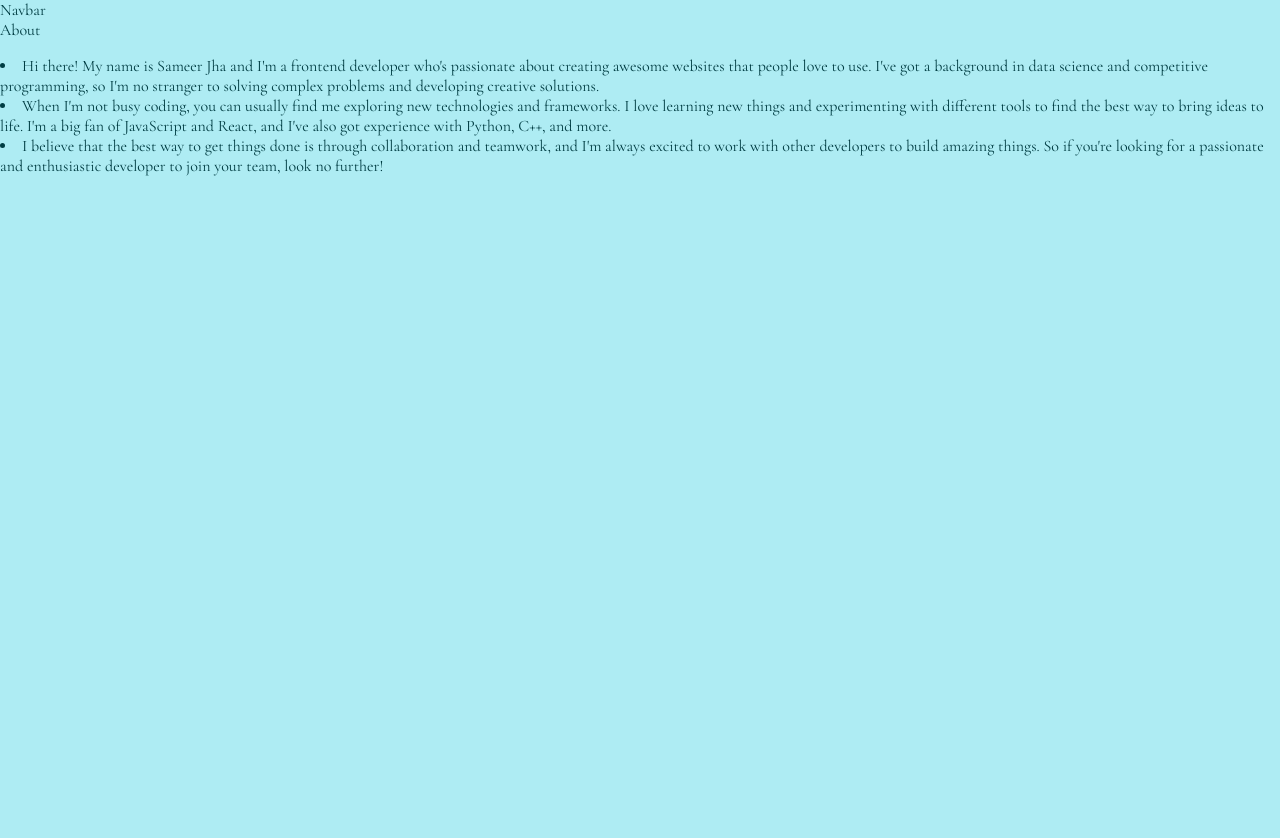
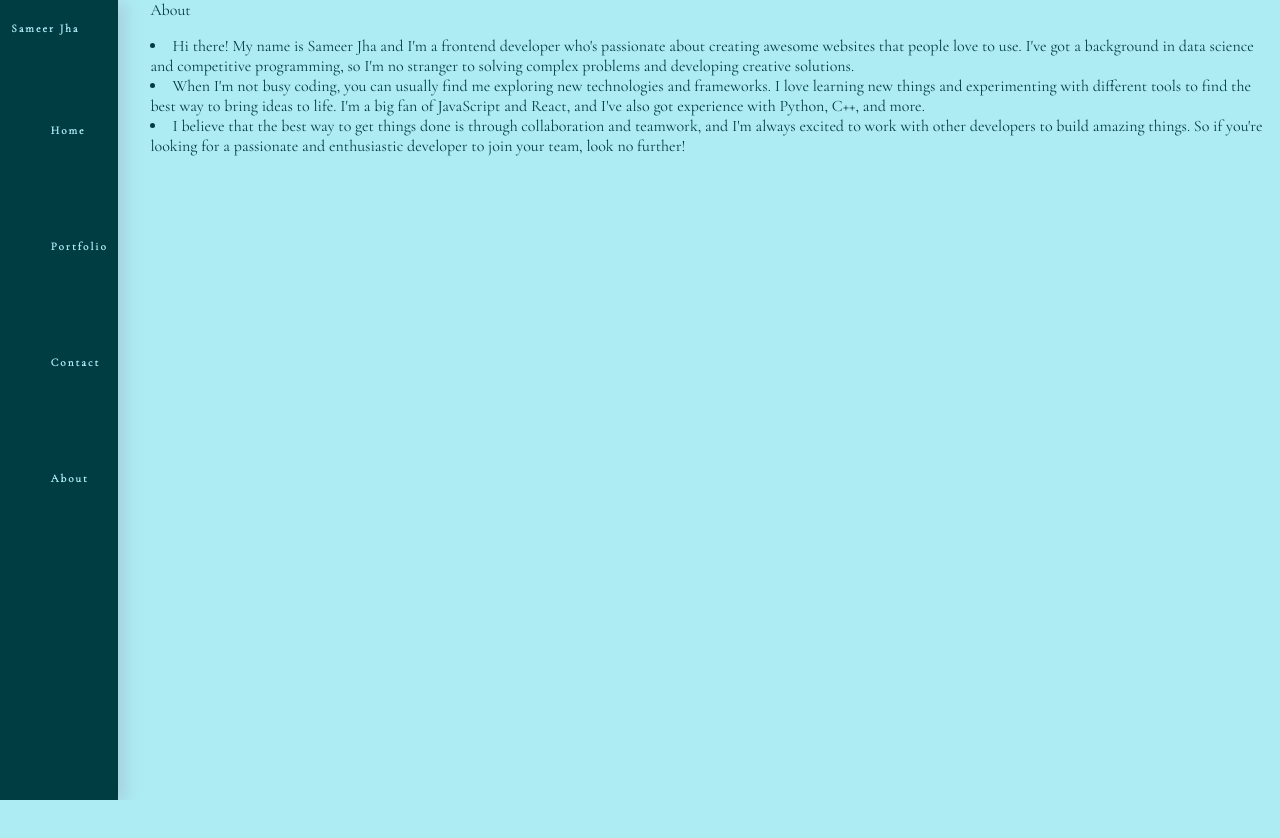
Before and after one commit to Sameerjha236/Portfolio-Website, a React (Create React App) app: page /about in a window 1280 px wide. Shown: the top 838 px of the page. After the commit the page ends 800 px from the top, so only its background shows below. Built offline with nearby package versions, Linux system fonts and the light colour scheme.

Commit message:
Navbar updated 01

```diff
--- a/src/App.css
+++ b/src/App.css
@@ -8,11 +8,143 @@
   --comp1: #003d43;
   --comp2: #a43e00;
   --accent: #ffabd8;
+
+  --transition: all 0.3s linear;
+}
+ul {
+  list-style-type: none;
+}
+a {
+  text-decoration: none;
+}
+h1,
+h2,
+h3,
+h4 {
+  letter-spacing: var(--spacing);
+  text-transform: capitalize;
+  line-height: 1.25;
+  margin-bottom: 0.75rem;
+}
+h1 {
+  font-size: 3rem;
+}
+h2 {
+  font-size: 2rem;
+}
+h3 {
+  font-size: 1.25rem;
+}
+h4 {
+  font-size: 0.875rem;
+}
+p {
+  margin-bottom: 1.25rem;
+  color: var(--clr-grey-5);
 }
 
+@media screen and (min-width: 800px) {
+  h1 {
+    font-size: 4rem;
+  }
+  h2 {
+    font-size: 2.5rem;
+  }
+  h3 {
+    font-size: 1.75rem;
+  }
+  h4 {
+    font-size: 1rem;
+  }
+  body {
+    font-size: 1rem;
+  }
+  h1,
+  h2,
+  h3,
+  h4 {
+    line-height: 1;
+  }
+}
 .App {
-  height: 110vh;
+  height: 100vh;
   background-color: var(--dom);
   color: var(--comp1);
   font-family: "Cormorant Garamond", serif;
+  display: flex;
 }
+.navbar {
+  background-color: var(--comp1);
+  left: 0px;
+  width: 6rem;
+  margin-right: 2rem;
+  padding: 0.7rem;
+  display: flex;
+  justify-content: space-between;
+  flex-direction: column;
+  box-shadow: rgba(136, 165, 191, 0.48) 6px 2px 16px 0px,
+    rgba(255, 255, 255, 0.8) -6px -2px 16px 0px;
+}
+a {
+  color: var(--dom);
+  text-transform: capitalize;
+  font-weight: bold;
+  letter-spacing: 2px;
+  font-size: 0.7rem;
+  transition: var(--transition);
+}
+a:hover {
+  color: var(--accent);
+}
+.toggle {
+  display: none;
+}
+.nav-links {
+  overflow: hidden;
+  margin-top: 4rem;
+  height: 100%;
+  display: flex;
+  align-items: center;
+  justify-content: center;
+}
+.links {
+  display: flex;
+  flex-direction: column;
+  gap: 6rem;
+  height: 100%;
+}
+@media screen and (max-width: 768px) {
+  .App {
+    flex-direction: column;
+    position: relative;
+  }
+  .navbar {
+    position: absolute;
+    bottom: 0px;
+    width: 100%;
+    margin: 0px;
+  }
+  .nav-header {
+    display: flex;
+    justify-content: space-between;
+    margin-left: 3rem;
+    margin-right: 3rem;
+  }
+
+  .toggle {
+    display: block;
+  }
+  .nav-links {
+    height: 0px !important;
+    margin-top: 0rem;
+    transition: all 0.3s linear;
+  }
+  .nav-links.show {
+    height: 7rem !important;
+  }
+  .links {
+    flex-direction: row;
+    justify-content: space-around;
+    width: 80%;
+  }
+}
--- /dev/null
+++ b/src/Components/Error.jsx
@@ -0,0 +1,6 @@
+import React from "react";
+const Error = () => {
+  return <div className="error">Error</div>;
+};
+
+export default Error;
--- /dev/null
+++ b/src/Components/Home.jsx
@@ -0,0 +1,14 @@
+import React from "react";
+const Home = () => {
+  return (
+    <div className="home">
+      <p>
+        Hello, I'm Sameer Jha - a web developer with a passion for creating
+        exceptional websites that deliver great user experiences. I'm always
+        learning new skills and technologies to improve my craft.
+      </p>
+    </div>
+  );
+};
+
+export default Home;
--- a/src/Components/Navbar.jsx
+++ b/src/Components/Navbar.jsx
@@ -1,5 +1,42 @@
+import React, { useState } from "react";
+import { Link } from "react-router-dom";
+
 const Navbar = () => {
-  return <div className="navbar">Navbar</div>;
+  const [showLinks, setShowLinks] = useState(false);
+
+  const handleToggleClick = () => {
+    setShowLinks(!showLinks);
+  };
+  return (
+    <nav className="navbar">
+      <div className="nav-header">
+        <Link to="/">
+          <p className="logo">Sameer Jha</p>
+        </Link>
+        <div className="toggle">
+          <button className="toggle-btn" onClick={handleToggleClick}>
+            Click me
+          </button>
+        </div>
+      </div>
+      <div className={`nav-links ${showLinks ? "show" : ""}`}>
+        <ul className="links">
+          <li>
+            <Link to="/">Home</Link>
+          </li>
+          <li>
+            <Link to="/portfolio">Portfolio</Link>
+          </li>
+          <li>
+            <Link to="/contact">Contact</Link>
+          </li>
+          <li>
+            <Link to="/about">About</Link>
+          </li>
+        </ul>
+      </div>
+    </nav>
+  );
 };
 
 export default Navbar;
```
Also changed, not shown: 1 other file (tests, documents, lock files or other folders).
